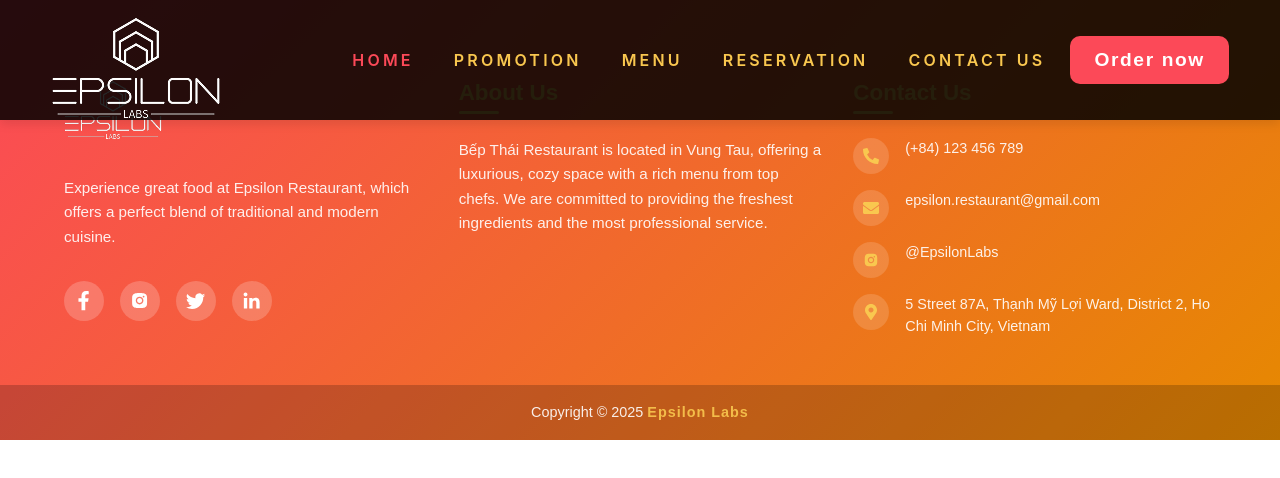
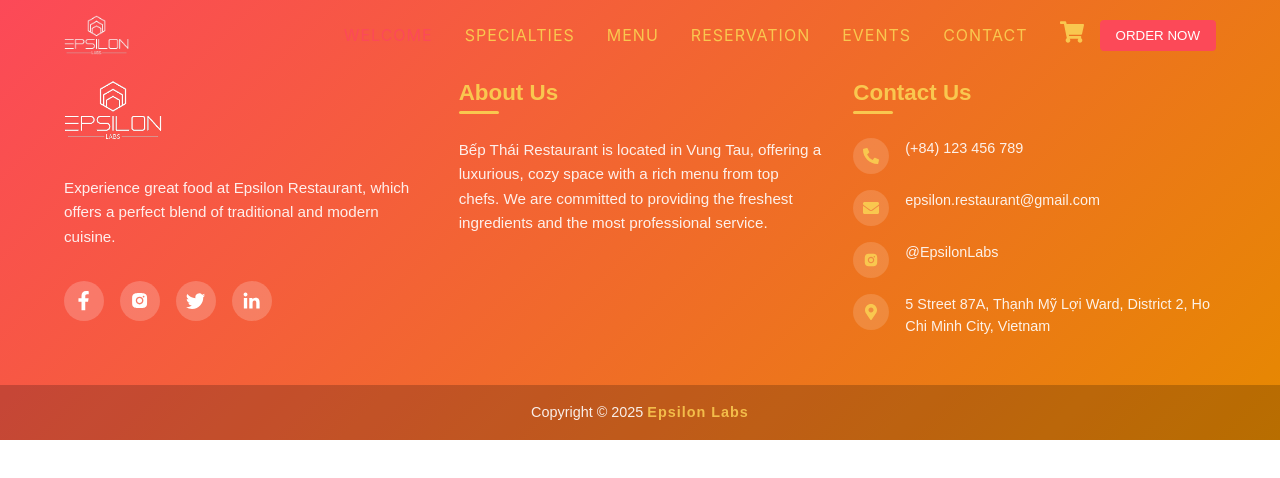
Before and after one commit to TranDangMyTien/ReactJS_Restaurant, a React (Create React App) app in the folder restaurant/: page /home in a window 1280 px wide. Shown: the top 478 px of the page. Built offline with nearby package versions, Linux system fonts and the light colour scheme.

Commit message:
Change header

```diff
--- a/restaurant/src/components/Home/Home.css
+++ b/restaurant/src/components/Home/Home.css
@@ -1,4 +1,4 @@
 /* Định dạng chung cho Home */
 .home-container {
-    padding-top: 150px; /* Điều chỉnh theo chiều cao của header */
+    padding-top: 80px; /* Điều chỉnh theo chiều cao của header */
   }
--- a/restaurant/src/components/Menu/MenuStyle.css
+++ b/restaurant/src/components/Menu/MenuStyle.css
@@ -1,5 +1,5 @@
 .menu-container {
-  margin: 150px auto 20px; /* Cách header 150px */
+  margin: 80px auto 20px; /* Cách header 150px */
   max-width: 900px;
   padding: 20px;
   background: #f9f9f9;
--- a/restaurant/src/components/Navbar/Navbar.js
+++ b/restaurant/src/components/Navbar/Navbar.js
@@ -3,12 +3,12 @@ import styled from "styled-components";
 import foodYummy from "../../assets/Epsilon.png";
 import { GiHamburgerMenu } from "react-icons/gi";
 import { VscChromeClose } from "react-icons/vsc";
+import { FaShoppingCart } from "react-icons/fa"; // Thêm biểu tượng giỏ hàng
 
 export default function Navbar() {
   const [navbarState, setNavbarState] = useState(false);
   const [activeLink, setActiveLink] = useState("home");
-  const [visible, setVisible] = useState(true);
-  const [scrollY, setScrollY] = useState(0);
+  const [scrolled, setScrolled] = useState(false);
 
   useEffect(() => {
     // Lấy đường dẫn hiện tại và set active link tương ứng khi component mount
@@ -16,8 +16,9 @@ export default function Navbar() {
     if (path === "/") setActiveLink("home");
     else if (path === "/menu") setActiveLink("menu");
     else if (path.includes("contact")) setActiveLink("contact");
-    else if (path.includes("products")) setActiveLink("products");
-    else if (path.includes("newsletter")) setActiveLink("newsletter");
+    else if (path.includes("events")) setActiveLink("events");
+    else if (path.includes("reservation")) setActiveLink("reservation");
+    else if (path.includes("specialties")) setActiveLink("specialties");
 
     const handleOutsideClick = (e) => {
       // Chỉ đóng menu khi click bên ngoài và menu đang mở
@@ -35,25 +36,25 @@ export default function Navbar() {
       document.addEventListener("mousedown", handleOutsideClick);
     }
 
-    return () => {
-      document.removeEventListener("mousedown", handleOutsideClick);
-    };
-  }, [navbarState]); // Thêm navbarState vào dependencies
-
-  useEffect(() => {
     const handleScroll = () => {
-      const currentScrollY = window.scrollY;
-      setVisible(currentScrollY < scrollY || currentScrollY < 10);
-      setScrollY(currentScrollY);
+      const scrollPosition = window.scrollY;
+      if (scrollPosition > 100) {
+        setScrolled(true);
+      } else {
+        setScrolled(false);
+      }
     };
 
     window.addEventListener("scroll", handleScroll);
 
-    return () => window.removeEventListener("scroll", handleScroll);
-  }, [scrollY]);
+    return () => {
+      document.removeEventListener("mousedown", handleOutsideClick);
+      window.removeEventListener("scroll", handleScroll);
+    };
+  }, [navbarState]);
 
   const toggleMenu = () => {
-    setNavbarState(!navbarState);
+    setNavbarState((prev) => !prev);
   };
 
   // Hàm xử lý khi click vào link
@@ -66,9 +67,75 @@ export default function Navbar() {
 
   return (
     <>
-      <Nav className={visible ? "visible" : "hidden"}>
+      <Nav scrolled={scrolled}>
+        <div className="container">
           <div className="brand">
-          <img src={foodYummy} alt="Icon" />
+            <img src={foodYummy} alt="Logo" />
+          </div>
+          <div className="nav-right">
+            <ul className="links">
+              <li>
+                <a
+                  href="/"
+                  className={activeLink === "home" ? "active" : ""}
+                  onClick={() => handleLinkClick("home")}
+                >
+                  WELCOME
+                </a>
+              </li>
+              <li>
+                <a
+                  href="/specialties"
+                  className={activeLink === "specialties" ? "active" : ""}
+                  onClick={() => handleLinkClick("specialties")}
+                >
+                  SPECIALTIES
+                </a>
+              </li>
+              <li>
+                <a
+                  href="/menu"
+                  className={activeLink === "menu" ? "active" : ""}
+                  onClick={() => handleLinkClick("menu")}
+                >
+                  MENU
+                </a>
+              </li>
+              <li>
+                <a
+                  href="/reservation"
+                  className={activeLink === "reservation" ? "active" : ""}
+                  onClick={() => handleLinkClick("reservation")}
+                >
+                  RESERVATION
+                </a>
+              </li>
+              <li>
+                <a
+                  href="/events"
+                  className={activeLink === "events" ? "active" : ""}
+                  onClick={() => handleLinkClick("events")}
+                >
+                  EVENTS
+                </a>
+              </li>
+              <li>
+                <a
+                  href="/contact"
+                  className={activeLink === "contact" ? "active" : ""}
+                  onClick={() => handleLinkClick("contact")}
+                >
+                  CONTACT
+                </a>
+              </li>
+            </ul>
+            <div className="cart-and-order">
+              <div className="cart-icon">
+                <FaShoppingCart />
+              </div>
+              <button className="order-now-btn">ORDER NOW</button>
+            </div>
+          </div>
           <div className="toggle">
             {navbarState ? (
               <VscChromeClose onClick={toggleMenu} />
@@ -77,23 +144,26 @@ export default function Navbar() {
             )}
           </div>
         </div>
-        <ul className="links">
+      </Nav>
+
+      <ResponsiveNav state={navbarState} className="responsive-nav">
+        <ul>
           <li>
             <a
               href="/"
               className={activeLink === "home" ? "active" : ""}
               onClick={() => handleLinkClick("home")}
             >
-              Home
+              WELCOME
             </a>
           </li>
           <li>
             <a
-              href=""
-              className={activeLink === "products" ? "active" : ""}
-              onClick={() => handleLinkClick("products")}
+              href="/specialties"
+              className={activeLink === "specialties" ? "active" : ""}
+              onClick={() => handleLinkClick("specialties")}
             >
-              Promotion
+              SPECIALTIES
             </a>
           </li>
           <li>
@@ -102,16 +172,25 @@ export default function Navbar() {
               className={activeLink === "menu" ? "active" : ""}
               onClick={() => handleLinkClick("menu")}
             >
-              Menu
+              MENU
             </a>
           </li>
           <li>
             <a
-              href=""
-              className={activeLink === "newsletter" ? "active" : ""}
-              onClick={() => handleLinkClick("newsletter")}
+              href="/reservation"
+              className={activeLink === "reservation" ? "active" : ""}
+              onClick={() => handleLinkClick("reservation")}
             >
-              Reservation
+              RESERVATION
+            </a>
+          </li>
+          <li>
+            <a
+              href="/events"
+              className={activeLink === "events" ? "active" : ""}
+              onClick={() => handleLinkClick("events")}
+            >
+              EVENTS
             </a>
           </li>
           <li>
@@ -120,67 +199,14 @@ export default function Navbar() {
               className={activeLink === "contact" ? "active" : ""}
               onClick={() => handleLinkClick("contact")}
             >
-              Contact us
+              CONTACT
             </a>
           </li>
-          <li>
-            <button className="reserve-button">Order now</button>
-          </li>
-        </ul>
-      </Nav>
-
-      <ResponsiveNav state={navbarState} className="responsive-nav">
-        <div className="close-button" onClick={toggleMenu}>
-          <VscChromeClose />
+          <li className="cart-and-order-mobile">
+            <div className="cart-icon">
+              <FaShoppingCart />
             </div>
-        <ul>
-          <li>
-            <a
-              href="/"
-              className={activeLink === "home" ? "active" : ""}
-              onClick={() => handleLinkClick("home")}
-            >
-              Home
-            </a>
-          </li>
-          <li>
-            <a
-              href="/menu"
-              className={activeLink === "menu" ? "active" : ""}
-              onClick={() => handleLinkClick("menu")}
-            >
-              Menu
-            </a>
-          </li>
-          <li>
-            <a
-              href="/contact"
-              className={activeLink === "contact" ? "active" : ""}
-              onClick={() => handleLinkClick("contact")}
-            >
-              Contact
-            </a>
-          </li>
-          <li>
-            <a
-              href="#products"
-              className={activeLink === "products" ? "active" : ""}
-              onClick={() => handleLinkClick("products")}
-            >
-              Products
-            </a>
-          </li>
-          <li>
-            <a
-              href="#newsletter"
-              className={activeLink === "newsletter" ? "active" : ""}
-              onClick={() => handleLinkClick("newsletter")}
-            >
-              Newsletter
-            </a>
-          </li>
-          <li>
-            <button className="reserve-button">Reserve</button>
+            <button className="order-now-btn">ORDER NOW</button>
           </li>
         </ul>
       </ResponsiveNav>
@@ -193,47 +219,59 @@ const Nav = styled.nav`
   top: 0;
   left: 0;
   width: 100%;
-  background-color: rgba(0, 0, 0, 0.85);
+  background-color: ${({ scrolled }) => (scrolled ? "rgba(0, 0, 0, 0.9)" : "transparent")};
+  transition: background-color 0.4s ease-in-out;
+  z-index: 1000;
+  padding: 15px 0;
+
+  .container {
+    width: 100%;
+    padding: 0 5%;
     display: flex;
     justify-content: space-between;
     align-items: center;
-  transition: transform 0.6s ease-in-out, background-color 0.6s ease;
-  box-shadow: 0 4px 10px rgba(0, 0, 0, 0.1);
-  padding: 0 4vw;
-  z-index: 1000;
-
-  &.hidden {
-    transform: translateY(-100%);
-    transition: transform 0.8s cubic-bezier(0.33, 1, 0.68, 1);
-  }
-
-  &.visible {
-    transform: translateY(0);
-    transition: transform 0.5s cubic-bezier(0.16, 1, 0.3, 1);
   }
 
   .brand {
     display: flex;
     align-items: center;
+
     img {
-      margin-top: 1rem;
+      height: 40px;
       cursor: pointer;
     }
+  }
+
   .toggle {
     display: none;
     cursor: pointer;
     font-size: 1.5rem;
-      color: white;
-      .hidden {
-        display: none;
+    color: #f9c74f;
+    width: 40px;
+    height: 40px;
+    border-radius: 50%;
+    align-items: center;
+    justify-content: center;
+    transition: all 0.3s ease;
+
+    &:hover {
+      color: #fc4958;
     }
   }
+
+  .nav-right {
+    display: flex;
+    align-items: center;
+    justify-content: flex-end;
+    flex: 1;
   }
 
   .links {
     display: flex;
     list-style: none;
     gap: 2rem;
+    margin: 0;
+    padding: 0;
 
     li {
       display: flex;
@@ -242,58 +280,89 @@ const Nav = styled.nav`
 
       a {
         color: #f9c74f;
-        font-weight: 600;
+        font-weight: 400;
         text-decoration: none;
         text-transform: uppercase;
-        letter-spacing: 0.2rem;
+        letter-spacing: 1px;
         transition: 0.3s ease-in-out;
-        padding: 10px 15px;
+        padding: 5px 0;
+        position: relative;
+
+        &:hover {
+          color: #fc4958;
+        }
+
+        &.active {
+          color: #fc4958;
+        }
+
+        /* Thêm hiệu ứng đường gạch dưới khi hover */
+        &::after {
+          content: '';
+          position: absolute;
+          width: 0;
+          height: 2px;
+          bottom: 0;
+          left: 0;
+          background-color: #fc4958;
+          transition: width 0.3s ease;
+        }
+
+        &:hover::after {
+          width: 100%;
+        }
+      }
+    }
+  }
+
+  .cart-and-order {
     display: flex;
     align-items: center;
-        justify-content: center;
-        height: 100%;
+    margin-left: 2rem;
+
+    .cart-icon {
+      font-size: 1.5rem;
+      color: #f9c74f;
+      cursor: pointer;
+      margin-right: 1rem;
+      transition: 0.3s ease;
 
       &:hover {
         color: #fc4958;
       }
     }
-      .active {
-        color: #fc4958;
-      }
-    }
 
-    .reserve-button {
+    .order-now-btn {
       background-color: #fc4958;
       color: white;
-      font-weight: bold;
-      font-size: 1.2rem;
-      padding: 0.8rem 1.5rem;
       border: none;
-      border-radius: 10px;
+      padding: 0.5rem 1rem;
+      border-radius: 4px;
+      font-weight: 500;
       cursor: pointer;
-      transition: 0.3s ease-in-out;
-      letter-spacing: 0.1rem;
+      transition: all 0.3s ease;
 
       &:hover {
-        background-color: #f9c74f;
+        background-color: #e63946;
+        box-shadow: 0 2px 8px rgba(230, 57, 70, 0.4);
       }
-    }
-  }
-  @media screen and (max-width: 1300px) {
-    .links {
-      gap: 10px;
     }
   }
 
   @media screen and (max-width: 1080px) {
+    .container {
+      padding: 0 5%;
+    }
+
     .brand {
-      width: 100%;
-      justify-content: space-between;
+      flex: 0;
+    }
+
     .toggle {
-        display: block;
+      display: flex;
     }
-    }
-    .links {
+
+    .nav-right {
       display: none;
     }
   }
@@ -304,87 +373,77 @@ const ResponsiveNav = styled.div`
   right: ${({ state }) => (state ? "0" : "-100vw")};
   top: 0;
   z-index: 10;
-  background-color: white;
+  background-color: rgba(0, 0, 0, 0.95);
   height: 100vh;
-  width: 60%;
+  width: 70%;
   transition: 0.5s cubic-bezier(0.16, 1, 0.3, 1);
   display: flex;
   flex-direction: column;
   align-items: center;
-  padding-top: 3rem;
-  box-shadow: ${({ state }) =>
-    state ? "-4px 0 10px rgba(0,0,0,0.1)" : "none"};
-  .close-button {
-    position: absolute;
-    top: 1rem;
-    right: 1rem;
-    font-size: 1.8rem;
-    cursor: pointer;
-    color: #fc4958;
-    width: 40px;
-    height: 40px;
-    display: flex;
-    align-items: center;
-    justify-content: center;
-    border-radius: 50%;
-    transition: all 0.5s ease;
-
-    &:hover {
-      background-color: rgba(252, 73, 88, 0.1);
-      transform: rotate(90deg);
-    }
-  }
+  padding-top: 4rem;
 
   ul {
     list-style: none;
     width: 100%;
+    padding: 0;
+    margin-top: 2rem;
 
     li {
       display: flex;
       align-items: center;
       justify-content: center;
-      height: 50px;
-      margin-bottom: 1rem;
+      margin-bottom: 1.5rem;
 
       a {
         text-decoration: none;
-        color: #f9c74f;
+        color: white;
         font-size: 1.2rem;
         transition: 0.3s ease-in-out;
         text-align: center;
-        display: flex;
-        align-items: center;
-        justify-content: center;
-        width: 100%;
-        height: 100%;
+        letter-spacing: 1px;
 
         &:hover {
           color: #fc4958;
         }
 
         &.active {
-          color: #fc4958; /* Màu active cho menu responsive */
+          color: #fc4958;
           font-weight: bold;
         }
       }
     }
+
+    .cart-and-order-mobile {
+      display: flex;
+      flex-direction: column;
+      align-items: center;
+      margin-top: 1.5rem;
+
+      .cart-icon {
+        font-size: 1.5rem;
+        color: #f9c74f;
+        margin-bottom: 1rem;
+        transition: 0.3s ease;
+
+        &:hover {
+          color: #fc4958;
+        }
       }
 
-  .reserve-button {
+      .order-now-btn {
         background-color: #fc4958;
         color: white;
-    font-weight: bold;
-    font-size: 1.2rem;
-    padding: 0.8rem 1.5rem;
         border: none;
-    border-radius: 10px;
+        padding: 0.5rem 1rem;
+        border-radius: 4px;
+        font-weight: 500;
         cursor: pointer;
-    margin-top: 2rem;
-    transition: 0.5s ease-in-out;
-    letter-spacing: 0.1rem;
+        transition: all 0.3s ease;
 
         &:hover {
-      background-color: #f9c74f;
+          background-color: #e63946;
+        }
+      }
     }
   }
 `;
```
Lines whose indentation alone changed are shown as unchanged.
